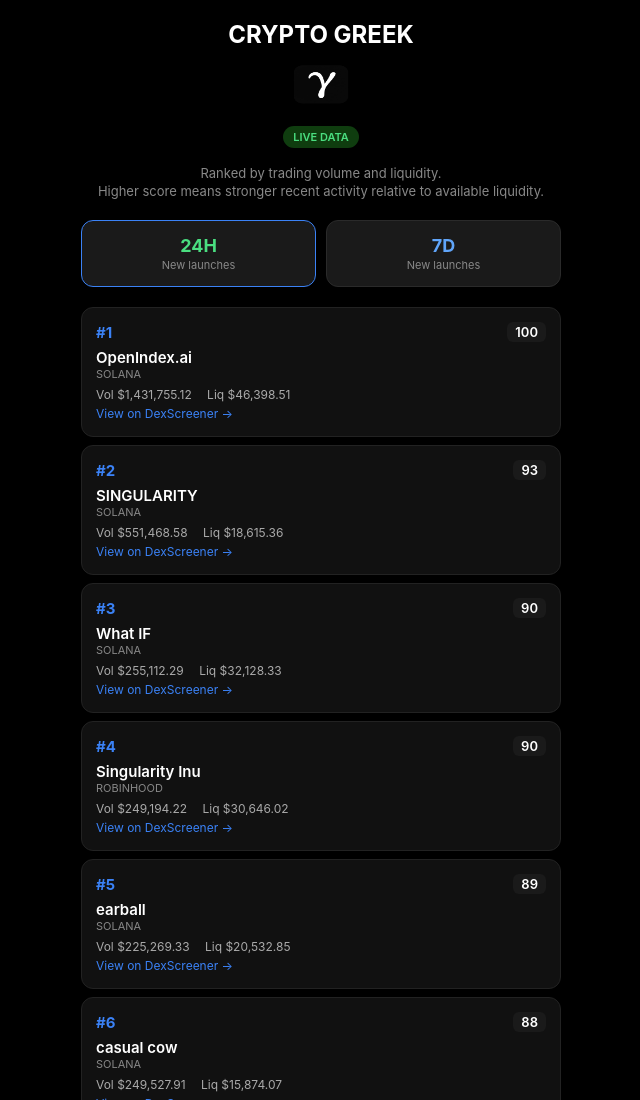
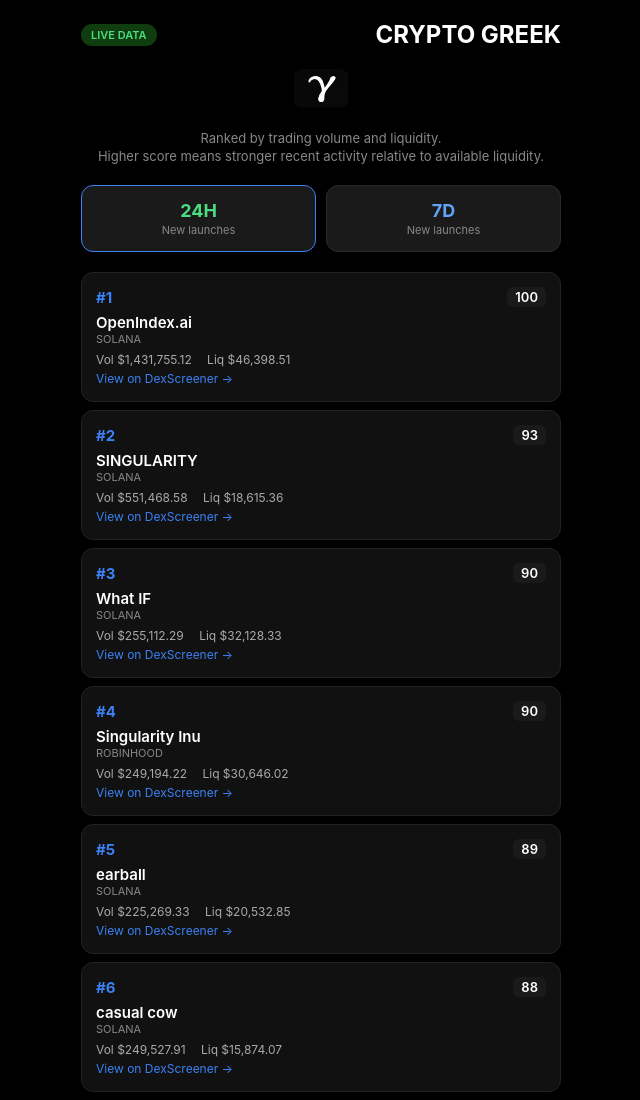
Before and after one commit to rodrivez-ui/cg, a plain HTML site: page index.html in a window 1280 px wide. Shown: the top 1100 px of the page, without its empty margins (319-959 px from the left). Drawn offline with Linux system fonts and the light colour scheme.

Commit message:
Add files via upload

```diff
--- a/index.html
+++ b/index.html
@@ -17,19 +17,23 @@
       padding: 20px 16px;
     }
     .container { max-width: 480px; margin: 0 auto; }
-    header { text-align: center; margin-bottom: 20px; }
-    h1 { margin: 0 0 8px; font-size: 24px; font-weight: 700; }
-    .logo { width: 56px; height: 56px; margin: 0 auto 12px; display: block; border-radius: 12px; }
+    header { margin-bottom: 20px; }
+    .top-row {
+      display: flex;
+      justify-content: space-between;
+      align-items: center;
+      margin-bottom: 12px;
+    }
+    h1 { margin: 0; font-size: 24px; font-weight: 700; }
     .live {
-      display: inline-block;
       background: #0f3d0f;
       color: #4ade80;
       font-size: 11px;
       font-weight: 600;
       padding: 4px 10px;
       border-radius: 999px;
-      margin-bottom: 16px;
     }
+    .logo { width: 56px; height: 56px; margin: 0 auto 12px; display: block; border-radius: 12px; }
     .explanation {
       color: #888;
       font-size: 13px;
@@ -75,9 +79,11 @@
 <body>
   <div class="container">
     <header>
-      <h1>CRYPTO GREEK</h1>
+      <div class="top-row">
+        <div class="live">LIVE DATA</div>
+        <h1>CRYPTO GREEK</h1>
+      </div>
       <img src="icon.png" alt="Logo" class="logo">
-      <div class="live">LIVE DATA</div>
       <div class="explanation">
         Ranked by trading volume and liquidity.<br>
         Higher score means stronger recent activity relative to available liquidity.
```
